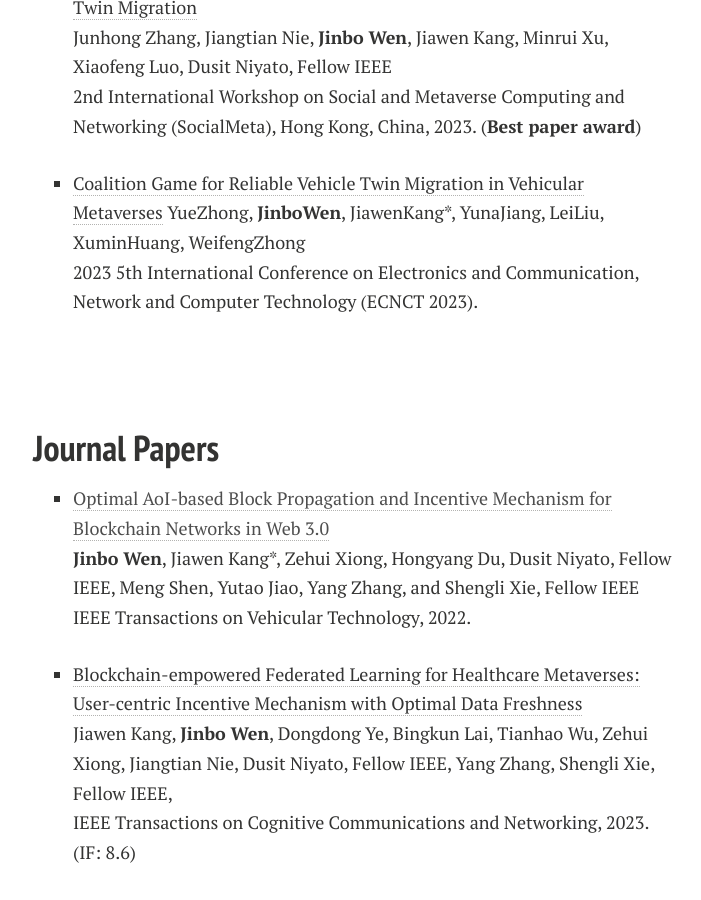
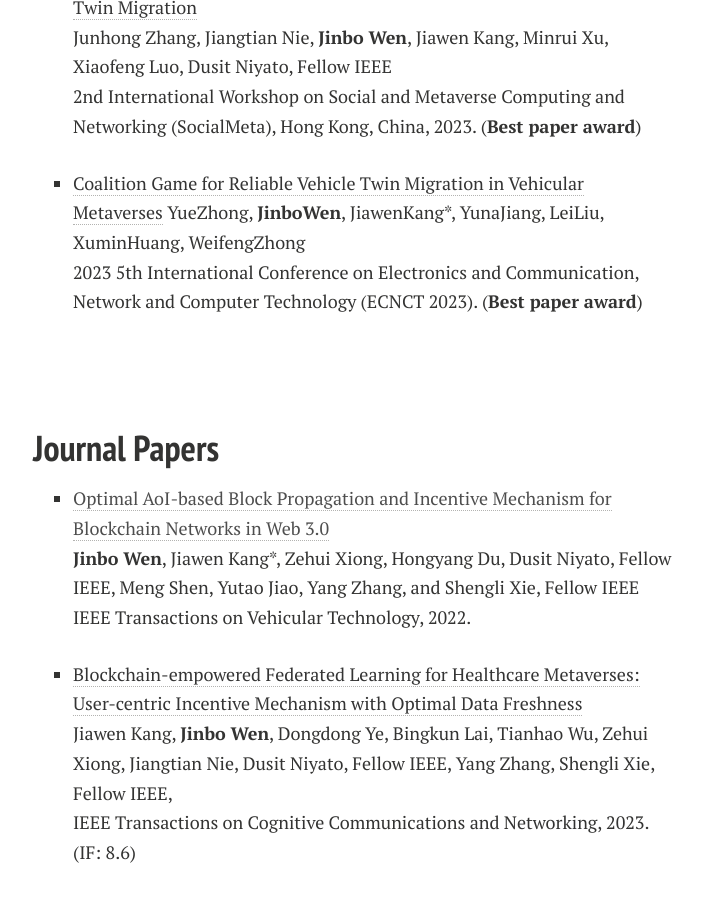
Before and after one commit to wenjinb/wenjinb.github.io, a Jekyll site: the page built from publications.md, in a window 1280 px wide and 900 px high, scrolled down 814 px. Shown: the whole window, without its empty margins (287-988 px from the left). Built offline with Jekyll 4.4.1, drawn with Linux system fonts in a browser that asks for light colours; nearby versions of some CDN libraries; comment, search, counter and statistics services are not loaded; a style sheet for code colours, icons or effects is not loaded.

Commit message:
Update publications.md

```diff
--- a/publications.md
+++ b/publications.md
@@ -26,7 +26,7 @@ Junhong Zhang, Jiangtian Nie, **Jinbo Wen**, Jiawen Kang, Minrui Xu, Xiaofeng Lu
 
 - [Coalition Game for Reliable Vehicle Twin Migration in Vehicular Metaverses](chrome-extension://efaidnbmnnnibpcajpcglclefindmkaj/https://www.researchgate.net/profile/Yue-Zhong-12/publication/372452163_Coalition_Game_for_Reliable_Vehicle_Twin_Migration_in_Vehicular_Metaverses/links/64b7f7978de7ed28baad884c/Coalition-Game-for-Reliable-Vehicle-Twin-Migration-in-Vehicular-Metaverses.pdf)
 YueZhong, **JinboWen**, JiawenKang*, YunaJiang, LeiLiu, XuminHuang, WeifengZhong
-2023 5th International Conference on Electronics and Communication, Network and Computer Technology (ECNCT 2023).
+2023 5th International Conference on Electronics and Communication, Network and Computer Technology (ECNCT 2023). (**Best paper award**)
 
 <br>
   <br>
```
